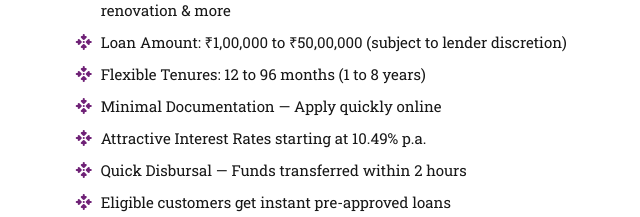
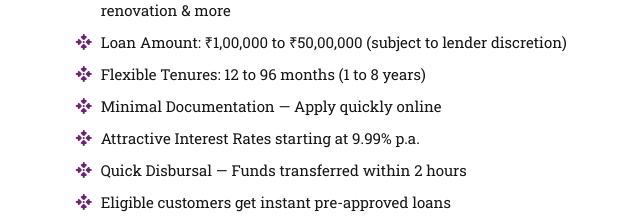
Before and after one commit to loanmoneyindia/lmi_lp, a Next.js app: page / in a window 1280 px wide. Shown: the part 841-1058 px from the top of the page, without its empty margins (526-1166 px from the left). Built offline with nearby package versions, Linux system fonts and the light colour scheme.

Commit message:
change Text

```diff
--- a/src/components/right-side.jsx
+++ b/src/components/right-side.jsx
@@ -48,7 +48,7 @@ const RightSide = () => {
                     <li>Loan Amount: ₹1,00,000 to ₹50,00,000 (subject to lender discretion)</li>
                     <li>Flexible Tenures: 12 to 96 months (1 to 8 years)</li>
                     <li>Minimal Documentation &mdash; Apply quickly online</li>
-                    <li>Attractive Interest Rates starting at 10.49% p.a.</li>
+                    <li>Attractive Interest Rates starting at 9.99% p.a.</li>
                     <li>Quick Disbursal &mdash; Funds transferred within 2 hours</li>
                     <li>Eligible customers get instant pre-approved loans</li>
                     <li>Avail Attractive Loans with Nil Processing Fee on Select Offers</li>
```
